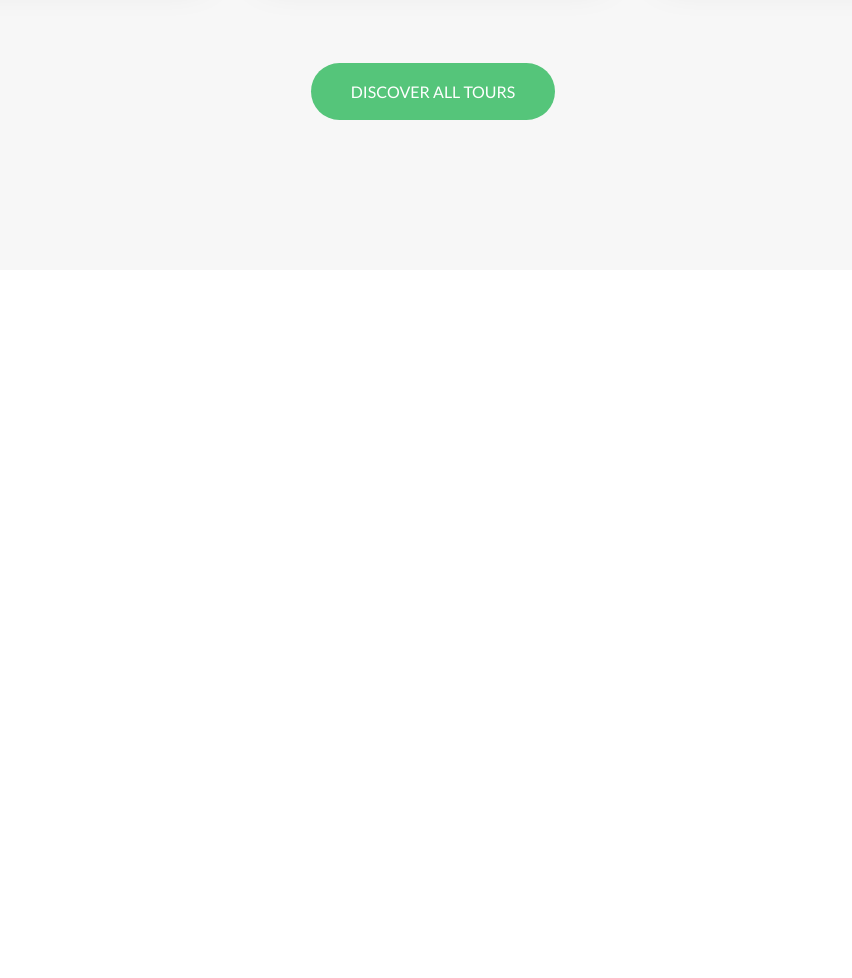
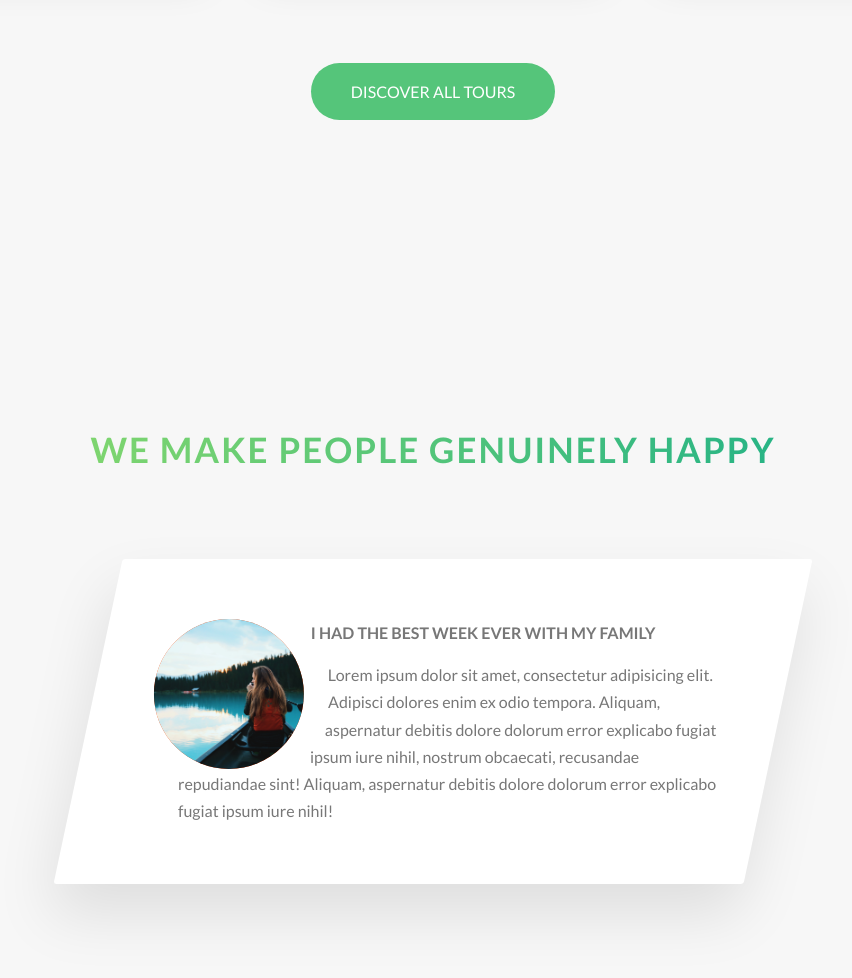
Before and after one commit to BartsWebdevelopment/natours, a website: page index.html in a window 1280 px wide. Shown: the part 3017-3995 px from the top of the page, without its empty margins (207-1059 px from the left). Before the commit the page ends 3317 px from the top, so only its background shows below. Drawn offline with Linux system fonts and the light colour scheme.

Commit message:
Lesson #42: Building the Stories Section Part 1

```diff
--- a/index.html
+++ b/index.html
@@ -199,6 +199,25 @@
             <a href="#" class="btn btn--green">Discover all tours</a>
         </div>
     </section>
+
+    <section class="section-stories">
+        <div class="u-center-text u-margin-bottom-big">
+            <h2 class="heading-secondary">
+                We make people genuinely happy
+            </h2>
+        </div>
+        <div class="row">
+            <div class="story">
+                <figure class="story__shape">
+                    <img src="img/nat-8.jpg" alt="person on a tour" class="story__img">
+                </figure>
+                <div class="story__text">
+                    <h3 class="heading-tertiary u-margin-bottom-small">I had the best week ever with my family</h3>
+                    <p>Lorem ipsum dolor sit amet, consectetur adipisicing elit. Adipisci dolores enim ex odio tempora. Aliquam, aspernatur debitis dolore dolorum error explicabo fugiat ipsum iure nihil, nostrum obcaecati, recusandae repudiandae sint! Aliquam, aspernatur debitis dolore dolorum error explicabo fugiat ipsum iure nihil!</p>
+                </div>
+            </div>
+        </div>
+    </section>
 </main>
 <!--
     <section class="grid-test">
--- /dev/null
+++ b/sass/components/_story.scss
@@ -0,0 +1,35 @@
+.story {
+  width: 75%;
+  margin: 0 auto;
+  box-shadow: 0 3rem 6rem rgba($color-black, .1);
+  background-color: $color-white;
+  border-radius: 3px;
+  padding: 6rem;
+  padding-left: 9rem;
+  font-size: $default-font-size;
+  transform: skewX(-12deg);
+
+  & > * {
+    transform: skewX(12deg);
+  }
+
+  &__shape{
+    width: 15rem;
+    height: 15rem;
+    float: left;
+    background-color: orangered;
+    -webkit-shape-outside: circle(50% at 50% 50%);
+    shape-outside: circle(50% at 50% 50%);
+    -webkit-clip-path: circle(50% at 50% 50%);;
+    clip-path: circle(50% at 50% 50%);;
+    transform: translateX(-3rem) skewX(12deg);
+  }
+
+  &__img {
+    height: 100%;
+  }
+
+  &__text {
+    transform: skewX(12deg);
+  }
+}
--- a/sass/main.scss
+++ b/sass/main.scss
@@ -11,6 +11,7 @@
 @import "components/composition";
 @import "components/feature-box";
 @import "components/card";
+@import "components/story";
 
 @import "layout/grid";
 @import "layout/header";
--- a/sass/pages/_home.scss
+++ b/sass/pages/_home.scss
@@ -25,3 +25,8 @@
   padding: 25rem 0 15rem 0;
   margin-top: -10rem;
 }
+
+.section-stories{
+  padding: 15rem ;
+  background-color: $color-grey-light-1;
+}
```
Also changed, not shown: css/style.css.
